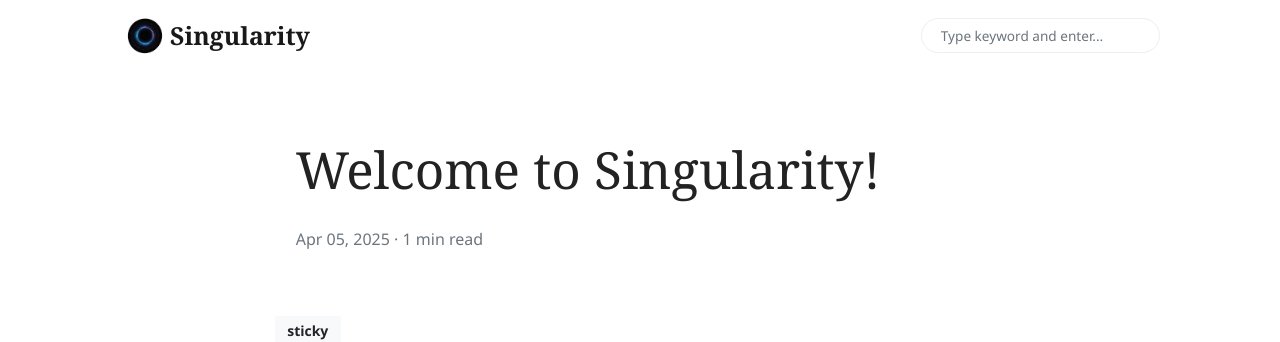
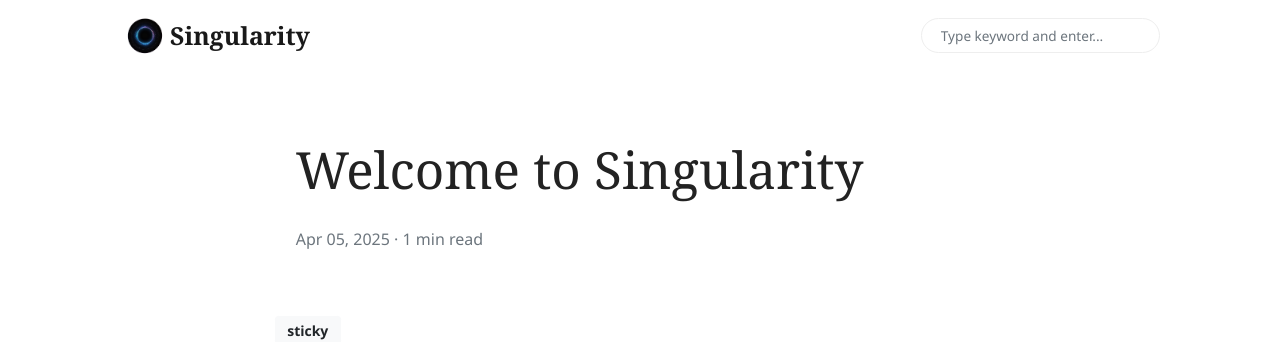
Before and after one commit to shivodit/singularity, a Jekyll site: the page built from _posts/2025-04-05-Welcome-to-Singularity.md, in a window 1280 px wide. Shown: the top 342 px of the page. Built offline with Jekyll 4.4.1, drawn with Linux system fonts in a browser that asks for light colours; nearby versions of some CDN libraries; comment, search, counter and statistics services are not loaded.

Commit message:
Auto commit on 2025-04-05 02:51:57

```diff
--- a/_posts/2025-04-05-Welcome-to-Singularity!.md
+++ b/_posts/2025-04-05-Welcome-to-Singularity.md
@@ -1,6 +1,6 @@
 ---
 layout: post
-title:  "Welcome to Singularity!"
+title:  "Welcome to Singularity"
 author: shivodit
 
 tags: [sticky]
```
